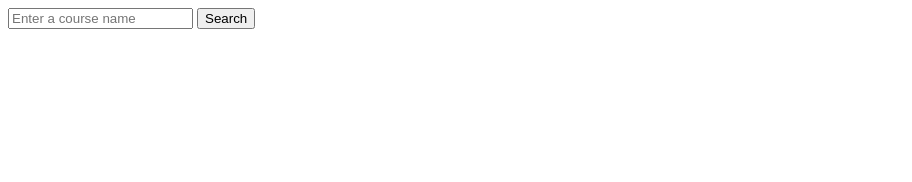
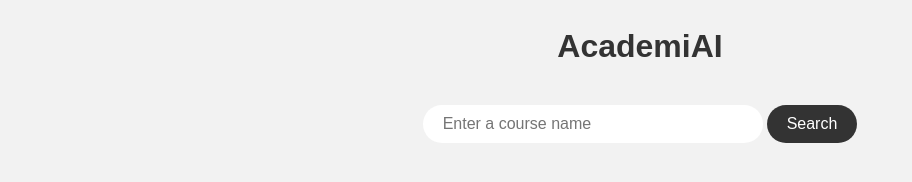
Before and after one commit to rajumanukonda/BitMindsTeamProject, a plain HTML site: page templates/index.html in a window 1280 px wide. Shown: the whole page, without its empty margins (0-912 px from the left). Drawn offline with Linux system fonts and the light colour scheme.

Commit message:
Update index.html
Added basic UI enhancements to homepage

```diff
--- a/templates/index.html
+++ b/templates/index.html
@@ -1,13 +1,54 @@
 <!-- index.html -->
 <!DOCTYPE html>
 <html>
-<head>
-    <title>Course Search</title>
-</head>
-<body>
+  <head>
+    <title>AcademiAI</title>
+    <style>
+      body {
+        background-color: #f2f2f2;
+        text-align: center;
+      }
+
+      h1 {
+        color: #333;
+        font-family: Arial, sans-serif;
+        padding: 20px;
+        margin: 0;
+      }
+
+      .search-bar {
+        display: inline-block;
+        margin-top: 20px;
+      }
+
+      .search-bar input[type="text"] {
+        border-radius: 30px;
+        padding: 10px 20px;
+        border: none;
+        outline: none;
+        font-size: 16px;
+        width: 300px;
+      }
+
+      .search-bar input[type="submit"] {
+        border-radius: 30px;
+        padding: 10px 20px;
+        border: none;
+        outline: none;
+        background-color: #333;
+        color: #fff;
+        font-size: 16px;
+        cursor: pointer;
+      }
+    </style>
+  </head>
+  <body>
+    <h1>AcademiAI</h1>
+    <div class="search-bar">
       <form action="/search" method="post">
         <input type="text" name="course_name" placeholder="Enter a course name" />
         <input type="submit" value="Search" />
       </form>
-</body>
+    </div>
+  </body>
 </html>
```
